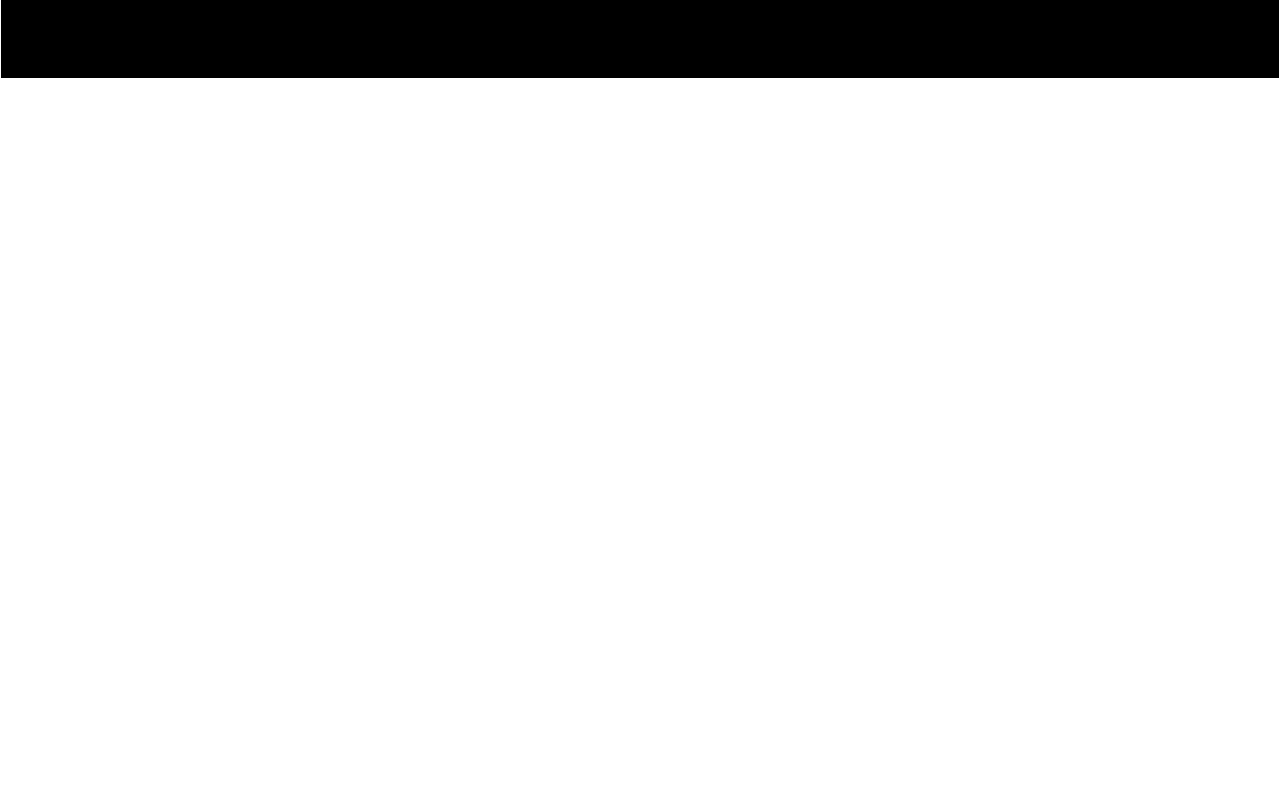
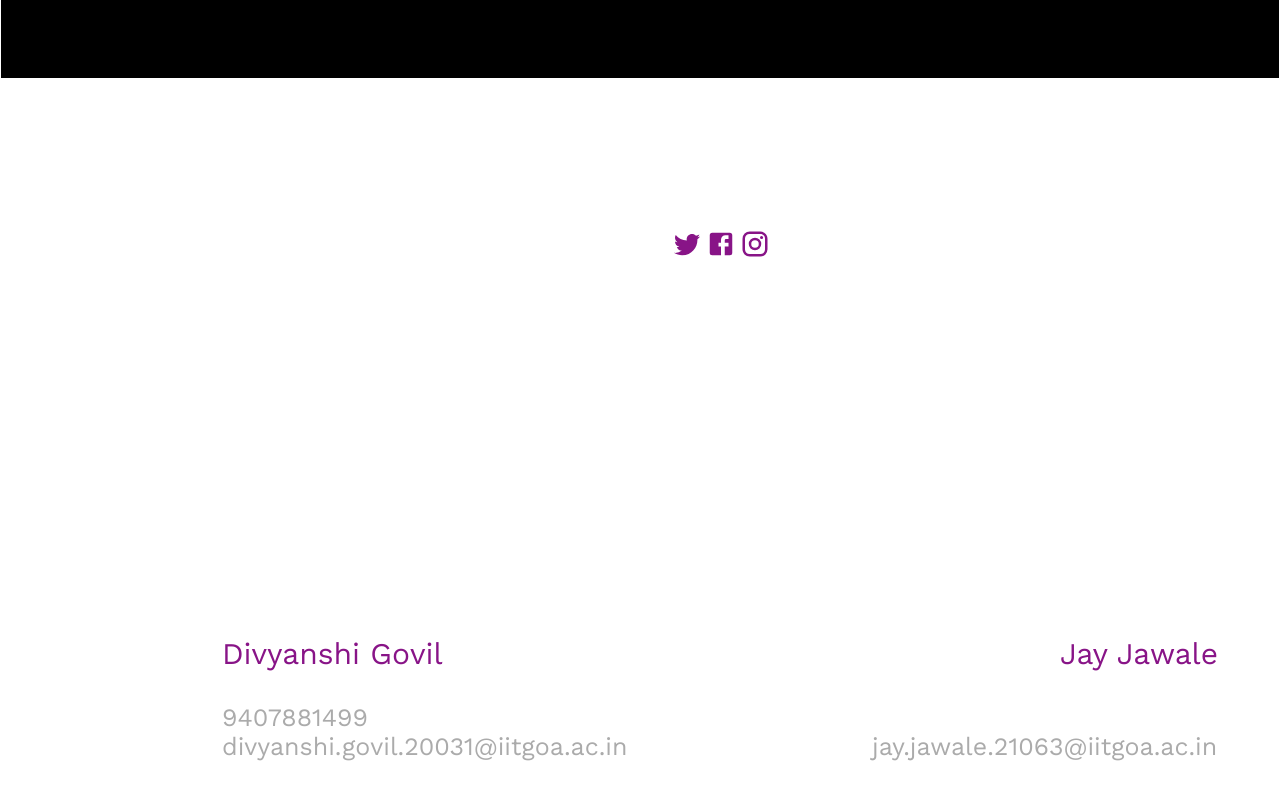
Before and after one commit to blackdevillegecy/cultrang22_website, a React (Create React App) app in the folder cultrang22/: page / in a window 1280 px wide. Shown: the part 3289-4089 px from the top of the page. Built offline with nearby package versions, Linux system fonts and the light colour scheme.

Commit message:
Changes done to Contact.jsx

```diff
--- a/cultrang22/src/components/Contact/Contact.jsx
+++ b/cultrang22/src/components/Contact/Contact.jsx
@@ -1,10 +1,24 @@
 import React from "react";
 import "./contact.css"
+import TwitterIcon from '@mui/icons-material/Twitter';
+import FacebookIcon from '@mui/icons-material/Facebook';
+import InstagramIcon from '@mui/icons-material/Instagram';
 
 export default function Contact () {
     return (
         <div className="Contact">
-
+            <div className="grp_46">Contact us</div>
+            <div className="divyanshi">Divyanshi Govil</div>
+            <div className="jay_jawale">Jay Jawale</div>
+            <div className="divyanshi_number">9407881499</div>
+            <div className="jay_jawale_number">9579608314</div>
+            <div className="divyanshi_email">divyanshi.govil.20031@iitgoa.ac.in</div>
+            <div className="jay_jawale_email">jay.jawale.21063@iitgoa.ac.in</div>
+            <div className="Contact-social-media">
+                <div><TwitterIcon sx={{fontSize: '30px'}} /></div>
+                <div><FacebookIcon sx={{fontSize: '30px'}} /></div>
+                <div><InstagramIcon sx={{fontSize: '30px'}} /></div>
+            </div>
         </div>
     );
 }
```
